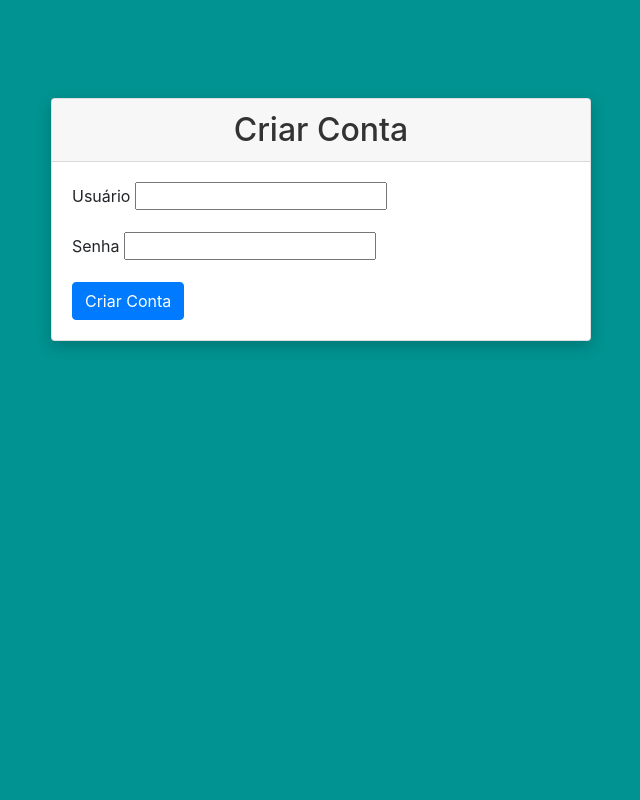
After one commit to willsantos96/projeto-faculdade, a Django app: page /criar_contaescola/ in a window 1280 px wide. The commit adds this page. Shown: the whole page, without its empty margins (319-959 px from the left). Run offline with Django 4.2, Linux system fonts and the light colour scheme; some libraries are stand-ins or nearby versions.

Commit message:
create acc school

```diff
--- a/app/admin.py
+++ b/app/admin.py
@@ -1,4 +1,5 @@
 from django.contrib import admin
-from .models import Aluno
+from .models import Aluno, ContaEscola
 
 admin.site.register(Aluno)
+admin.site.register(ContaEscola)
--- a/app/forms.py
+++ b/app/forms.py
@@ -1,5 +1,24 @@
 from django import forms
 from .models import Aluno
+from .models import ContaEscola
+from django.contrib.auth.hashers import make_password
+
+class ContaEscolaForm(forms.ModelForm):
+    class Meta:
+        model = ContaEscola
+        fields = ['username', 'password_hash']
+        widgets = {
+            'password_hash': forms.PasswordInput()
+        }
+
+    def save(self, commit=True):
+        contaescola = super().save(commit=False)
+        contaescola.password_hash = make_password(self.cleaned_data['password_hash'])
+        if commit:
+            contaescola.save()
+        return contaescola
+
+
 
 class AlunoForm(forms.ModelForm):
     class Meta:
--- a/app/models.py
+++ b/app/models.py
@@ -1,5 +1,18 @@
 from django.db import models
 from django import forms
+from django.contrib.auth.hashers import make_password
+
+
+class ContaEscola(models.Model):
+    username = models.CharField(max_length=50, unique=True)
+    password_hash = models.CharField(max_length=128)
+
+    def save(self, *args, **kwargs):
+        self.password_hash = make_password(self.password_hash)
+        super().save(*args, **kwargs)
+
+    def __str__(self):
+        return self.username
 
 
 class Aluno(models.Model):
--- /dev/null
+++ b/app/templates/form_escola.html
@@ -0,0 +1,53 @@
+{% load static %}
+
+<!DOCTYPE html>
+<html lang="pt-br">
+
+<head>
+    <!-- código para importar o css -->
+    <link rel="stylesheet" href="{% static 'css/style.css' %}" />
+
+    <!-- Descomente esse código para usar bootstrap -->
+    <link rel="stylesheet" href="{% static 'bootstrap/css/bootstrap.min.css' %}" />
+    <script src="{% static 'bootstrap/js/bootstrap.min.js' %}"></script>
+
+    <meta charset="UTF-8" />
+    <meta name="viewport" content="width=device-width, initial-scale=1.0" />
+
+    <title>Criar Conta</title>
+</head>
+
+<body class="homeBody">
+
+    <div class="container">
+        <div class="row justify-content-center">
+          <div class="col-md-6">
+            <div class="card mt-5">
+              <div class="card-header">
+                <h2 class="text-center m-0 dark-heading">Criar Conta</h2>
+              </div>
+              <div class="card-body">
+                <form method="post">
+                  {% csrf_token %}
+                  {{ form.non_field_errors }}
+                  <div class="mb-3">
+                    <label for="{{ form.username.id_for_label }}" class="form-label">Usuário</label>
+                    {{ form.username }}
+                  </div>
+                  <div class="mb-3">
+                    <label for="{{ form.password_hash.id_for_label }}" class="form-label">Senha</label>
+                    {{ form.password_hash }}
+                  </div>
+                  <div class="d-grid">
+                    <button type="submit" class="btn btn-primary">Criar Conta</button>
+                  </div>
+                </form>
+              </div>
+            </div>
+          </div>
+        </div>
+      </div>
+
+</body>
+
+</html>
--- a/app/urls.py
+++ b/app/urls.py
@@ -7,4 +7,5 @@ urlpatterns = [
     path('selecionar/', views.selecionar_aluno, name='selecionar_aluno'),
     path('editar/<int:pk>/', views.editar_aluno, name='editar_aluno'),
     path('excluir/<int:pk>/', views.excluir_aluno, name='excluir_aluno'),
+    path('criar_contaescola/', views.criar_contaescola, name='criar_contaescola'),
 ]
--- a/app/views.py
+++ b/app/views.py
@@ -1,5 +1,6 @@
 from django.shortcuts import render, redirect, get_object_or_404
 from .forms import AlunoForm
+from .forms import ContaEscolaForm
 from .models import Aluno
 
 
@@ -14,6 +15,19 @@ def adicionar (request):
 def formulario (request):
     # Lógica para renderizar a página de validação
     return render(request, 'formulario.html')
+
+
+def criar_contaescola(request):
+    if request.method == 'POST':
+        form = ContaEscolaForm(request.POST)
+        if form.is_valid():
+            form.save()
+            return redirect('nome_da_url') # Redirecione para uma página de sucesso
+    else:
+        form = ContaEscolaForm()
+
+    context = {'form': form}
+    return render(request, 'form_escola.html', context)
 
 
 def cadastrar_aluno(request):
```
Also changed, not shown: app/templates/adicionar.html (+1 -21 lines), app/migrations/0003_contaescola.py (added), db.sqlite3.
